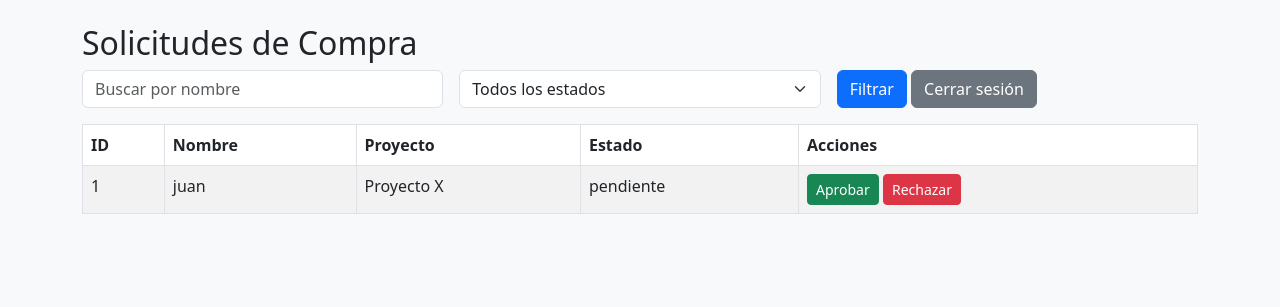
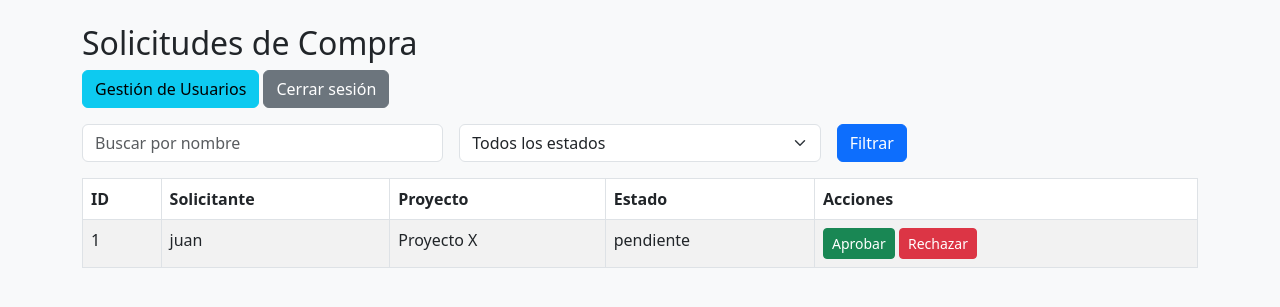
Before and after one commit to ivanmulford/sistema-solicitudes, a Flask app: page /admin in a window 1280 px wide. Shown: the top 307 px of the page. Run offline with Flask 3, Linux system fonts and the light colour scheme; a user stored in the database is signed in; data comes from the database, SQL or seed files in the repository.

Commit message:
Update admin.html

```diff
--- a/templates/admin.html
+++ b/templates/admin.html
@@ -8,20 +8,22 @@
 <body class="bg-light">
 <div class="container mt-4">
     <h2>Solicitudes de Compra</h2>
+    <a href="/admin/usuarios" class="btn btn-info mb-3">Gestión de Usuarios</a>
+    <a href="/logout" class="btn btn-secondary mb-3">Cerrar sesión</a>
     <form method="get" class="row g-3 mb-3">
         <div class="col-md-4"><input name="nombre" class="form-control" placeholder="Buscar por nombre" value="{{ nombre }}"></div>
         <div class="col-md-4">
             <select name="estado" class="form-select">
                 <option value="">Todos los estados</option>
-                <option value="pendiente" {% if estado=='pendiente' %}selected{% endif %}>Pendiente</option>
-                <option value="aprobada" {% if estado=='aprobada' %}selected{% endif %}>Aprobada</option>
-                <option value="rechazada" {% if estado=='rechazada' %}selected{% endif %}>Rechazada</option>
+                <option value="pendiente" {% if estado=="pendiente" %}selected{% endif %}>Pendiente</option>
+                <option value="aprobada" {% if estado=="aprobada" %}selected{% endif %}>Aprobada</option>
+                <option value="rechazada" {% if estado=="rechazada" %}selected{% endif %}>Rechazada</option>
             </select>
         </div>
-        <div class="col-md-4"><button class="btn btn-primary">Filtrar</button> <a href="/logout" class="btn btn-secondary">Cerrar sesión</a></div>
+        <div class="col-md-4"><button class="btn btn-primary">Filtrar</button></div>
     </form>
     <table class="table table-bordered table-striped">
-        <thead><tr><th>ID</th><th>Nombre</th><th>Proyecto</th><th>Estado</th><th>Acciones</th></tr></thead>
+        <thead><tr><th>ID</th><th>Solicitante</th><th>Proyecto</th><th>Estado</th><th>Acciones</th></tr></thead>
         <tbody>
         {% for s in solicitudes %}
             <tr>
```
